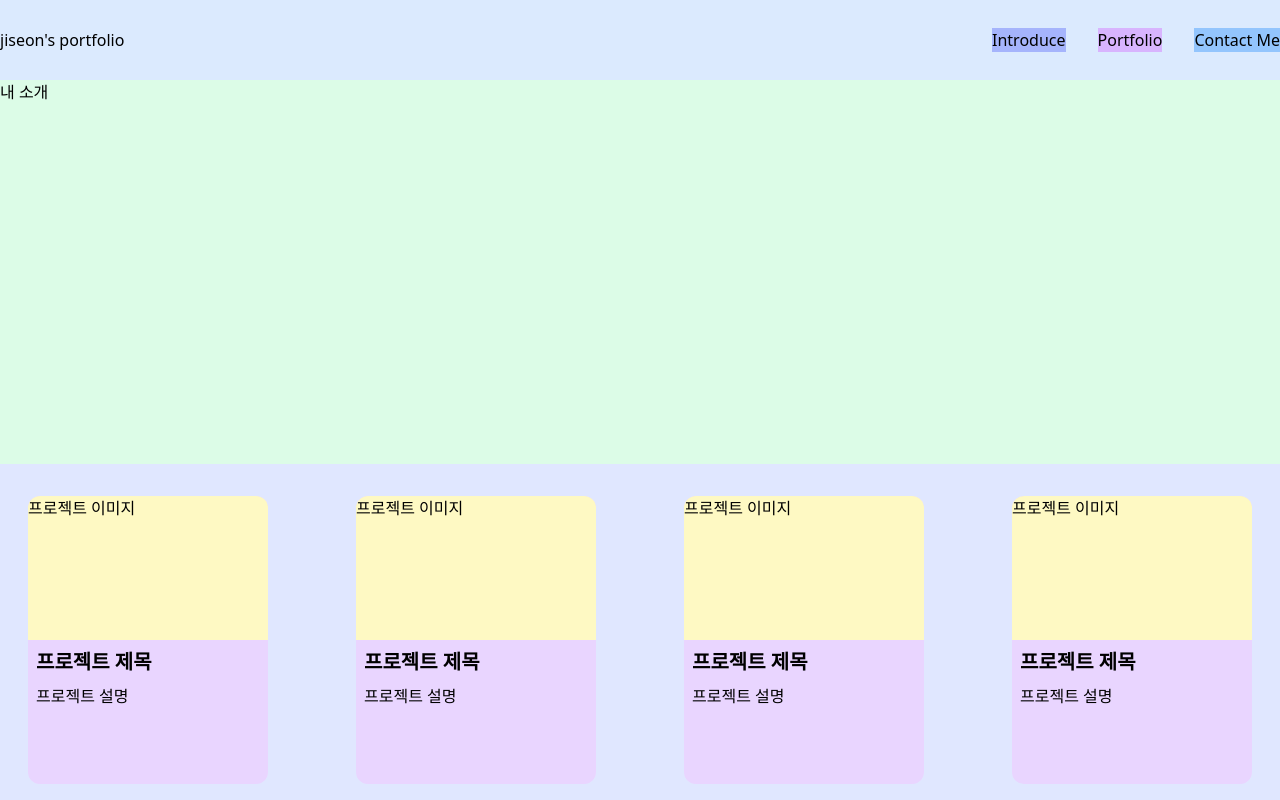
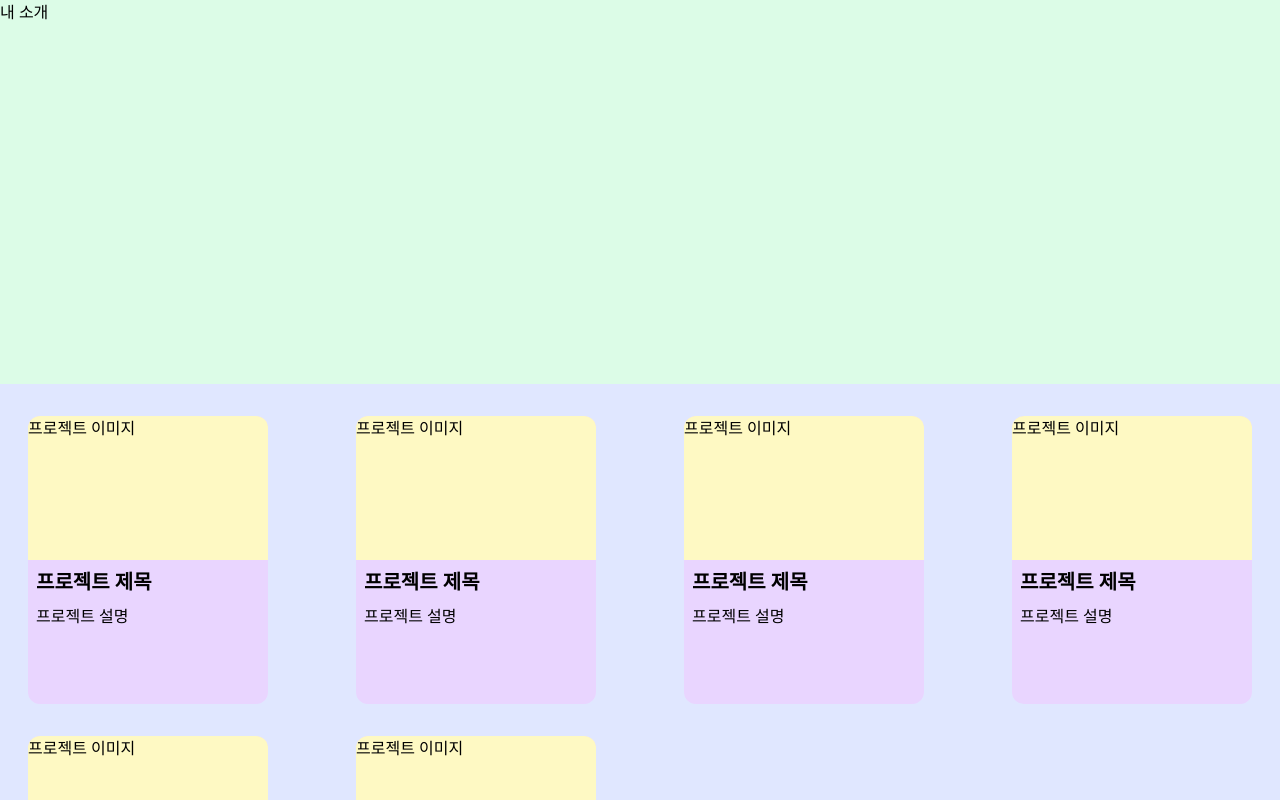
Before and after one commit to seon-2/bcs-part2-react, a React (Create React App) app in the folder dapp-03-31/: page / in a window 1280 px wide. Shown: the top 800 px of the page. Built offline with nearby package versions, Linux system fonts and the light colour scheme.

Commit message:
🌷 [explain] App.jsx의 header 부분 잘라내기 (복사해서 가지고 있기)

```diff
--- a/dapp-03-31/src/App.jsx
+++ b/dapp-03-31/src/App.jsx
@@ -1,21 +1,7 @@
 function App() {
   return (
     <div className="bg-red-100 min-h-screen">
-      <header className="bg-blue-100 h-12 md:h-20">
-        <div className="max-w-screen-xl mx-auto h-full flex justify-between items-center">
-          {/* <div>jiseon's portfolio</div> */}
-          <div>
-            {/* 로고이미지로 교체 가능 */}
-            {/* <img className="w-12" src={SunriseLogo} alt="SunriseLogo"></img> */}
-            <div>jiseon's portfolio</div>
-          </div>
-          <ul className="flex gap-2 md:gap-8 text-xs md:text-base">
-            <li className="bg-indigo-300 btn-style">Introduce</li>
-            <li className="bg-purple-300 btn-style">Portfolio</li>
-            <li className="bg-blue-300 btn-style">Contact Me</li>
-          </ul>
-        </div>
-      </header>
+
       <main>
         {/* Introduce */}
         <div className="bg-green-100 max-w-screen-xl mx-auto h-96 flex">
```
